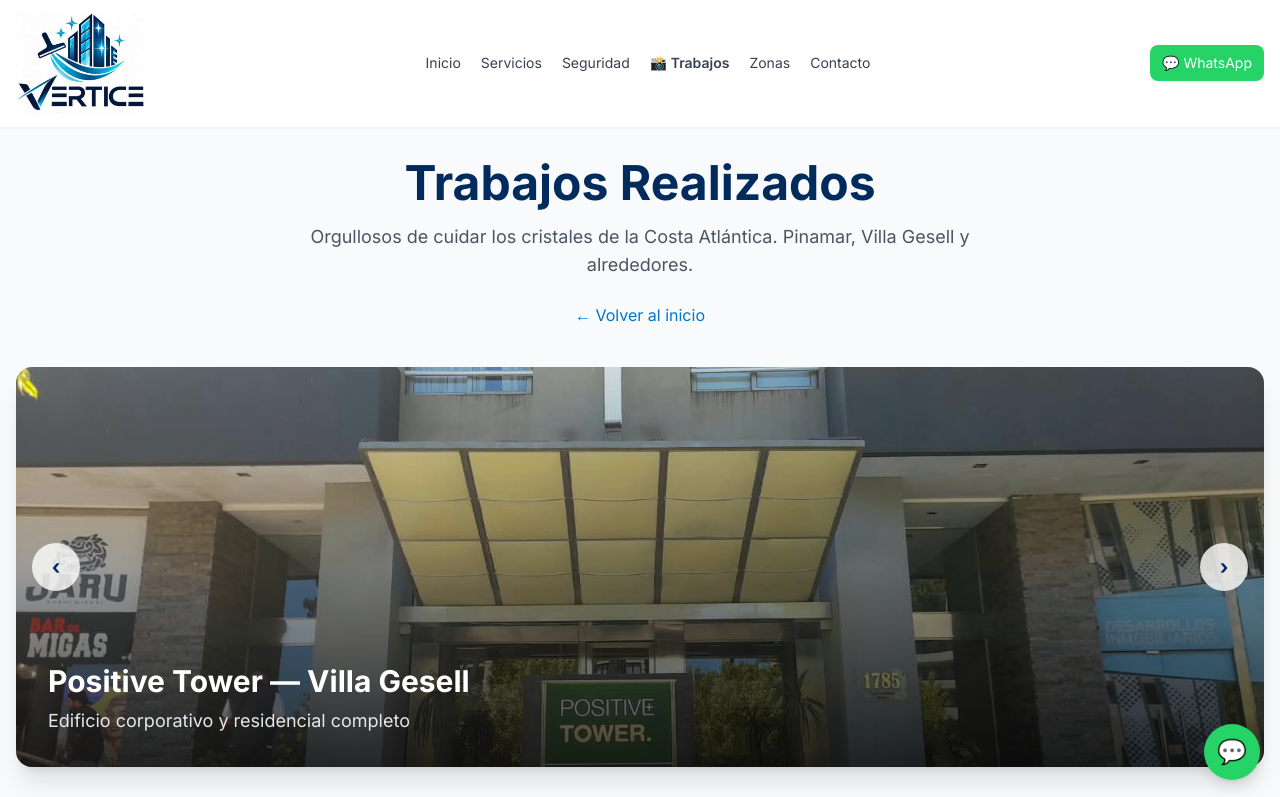
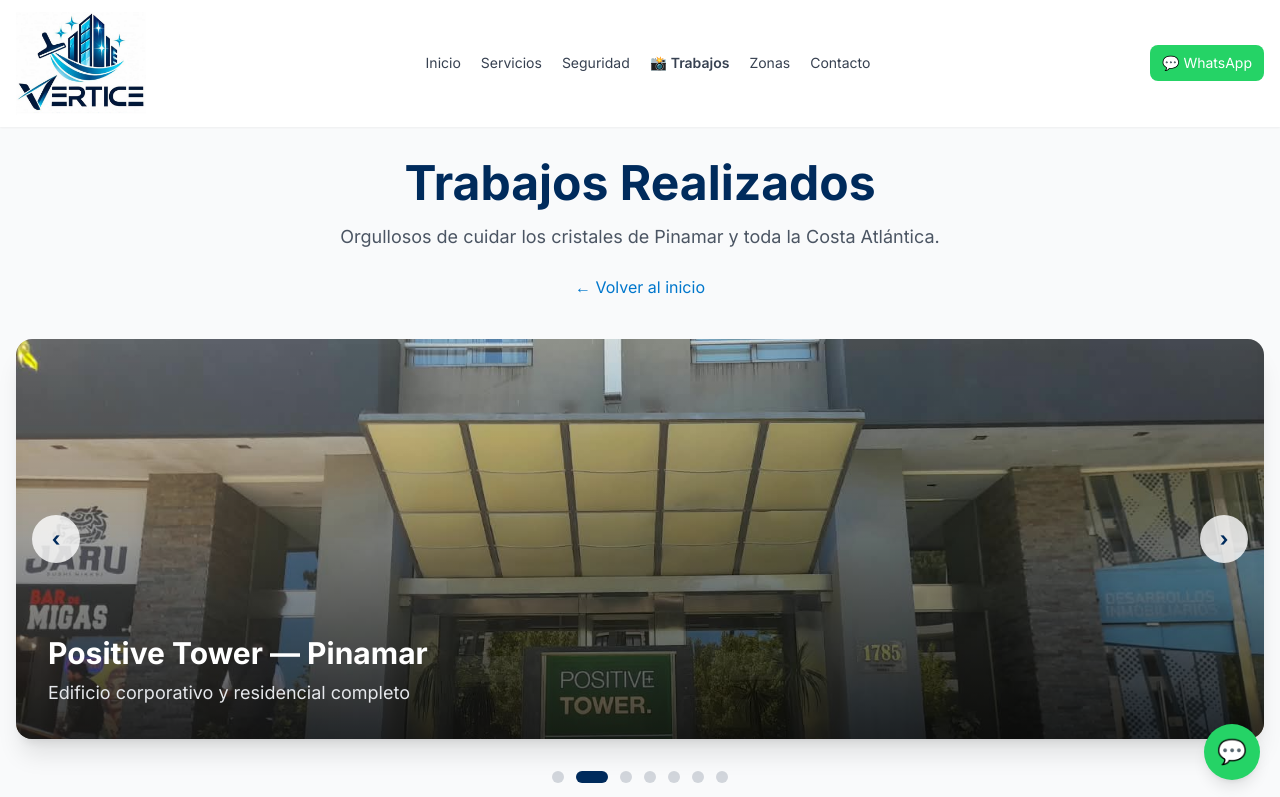
Before and after one commit to ThaJoker/vertice, a Next.js app: page /trabajos in a window 1280 px wide. Shown: the top 797 px of the page. Built offline with nearby package versions, Linux system fonts and the light colour scheme.

Commit message:
Datos corregidos según Andres: todo Pinamar

```diff
--- a/app/trabajos/page.tsx
+++ b/app/trabajos/page.tsx
@@ -4,18 +4,17 @@ import { useState, useEffect } from "react";
 import Image from "next/image";
 import Link from "next/link";
 
-// Solo las fotos que tenés — extensión .png corregida
 const trabajos = [
   {
     id: 1,
     imagen: "/trabajos/edificio-status-pinamar.png",
     titulo: "Edificio Status — Pinamar",
-    descripcion: "Limpieza de fachada y ventanales en altura",
+    descripcion: "Hidrolavado y lavado profesional de cristales",
   },
   {
     id: 2,
     imagen: "/trabajos/positive-tower-gesell.png",
-    titulo: "Positive Tower — Villa Gesell",
+    titulo: "Positive Tower — Pinamar",
     descripcion: "Edificio corporativo y residencial completo",
   },
   {
@@ -33,13 +32,13 @@ const trabajos = [
   {
     id: 5,
     imagen: "/trabajos/residencia-moderna-pinamar.png",
-    titulo: "Residencia exclusiva, Pinamar",
+    titulo: "Residencia — Pinamar Norte",
     descripcion: "Grandes superficies vidriadas y terrazas",
   },
   {
     id: 6,
     imagen: "/trabajos/cristales-piscina.png",
-    titulo: "Frente vidriado con piscina",
+    titulo: "Frente vidriado con piscina — Pinamar",
     descripcion: "Resultado impecable en viviendas de categoría",
   },
   {
@@ -53,7 +52,6 @@ const trabajos = [
 export default function TrabajosRealizados() {
   const [indiceActivo, setIndiceActivo] = useState(0);
 
-  // Pasa automáticamente cada 5 segundos
   useEffect(() => {
     const intervalo = setInterval(() => {
       setIndiceActivo((anterior) =>
@@ -66,13 +64,12 @@ export default function TrabajosRealizados() {
   return (
     <main className="min-h-screen bg-gray-50 py-8 px-4">
       <div className="max-w-7xl mx-auto">
-        {/* Encabezado */}
         <div className="text-center mb-10">
           <h1 className="text-3xl md:text-5xl font-bold text-[#002B5C] mb-4">
             Trabajos Realizados
           </h1>
           <p className="text-lg text-gray-600 max-w-2xl mx-auto">
-            Orgullosos de cuidar los cristales de la Costa Atlántica. Pinamar, Villa Gesell y alrededores.
+            Orgullosos de cuidar los cristales de Pinamar y toda la Costa Atlántica.
           </p>
           <Link
             href="/"
@@ -82,7 +79,6 @@ export default function TrabajosRealizados() {
           </Link>
         </div>
 
-        {/* CARRUSEL HORIZONTAL TIPO REEL */}
         <div className="relative overflow-hidden rounded-2xl shadow-xl bg-white">
           <div
             className="flex transition-transform duration-700 ease-out"
@@ -99,9 +95,7 @@ export default function TrabajosRealizados() {
                     sizes="100vw"
                     priority
                   />
-                  {/* Degradado para que se lea el texto */}
                   <div className="absolute inset-0 bg-gradient-to-t from-black/70 via-black/20 to-transparent" />
-                  {/* Texto sobre la imagen */}
                   <div className="absolute bottom-0 left-0 right-0 p-8 text-white">
                     <h2 className="text-2xl md:text-3xl font-bold mb-2">
                       {trabajo.titulo}
@@ -115,7 +109,6 @@ export default function TrabajosRealizados() {
             ))}
           </div>
 
-          {/* Botones de navegación manual */}
           <button
             onClick={() =>
               setIndiceActivo(
@@ -138,7 +131,6 @@ export default function TrabajosRealizados() {
           </button>
         </div>
 
-        {/* Puntos indicadores */}
         <div className="flex justify-center gap-3 mt-8">
           {trabajos.map((_, i) => (
             <button
```
